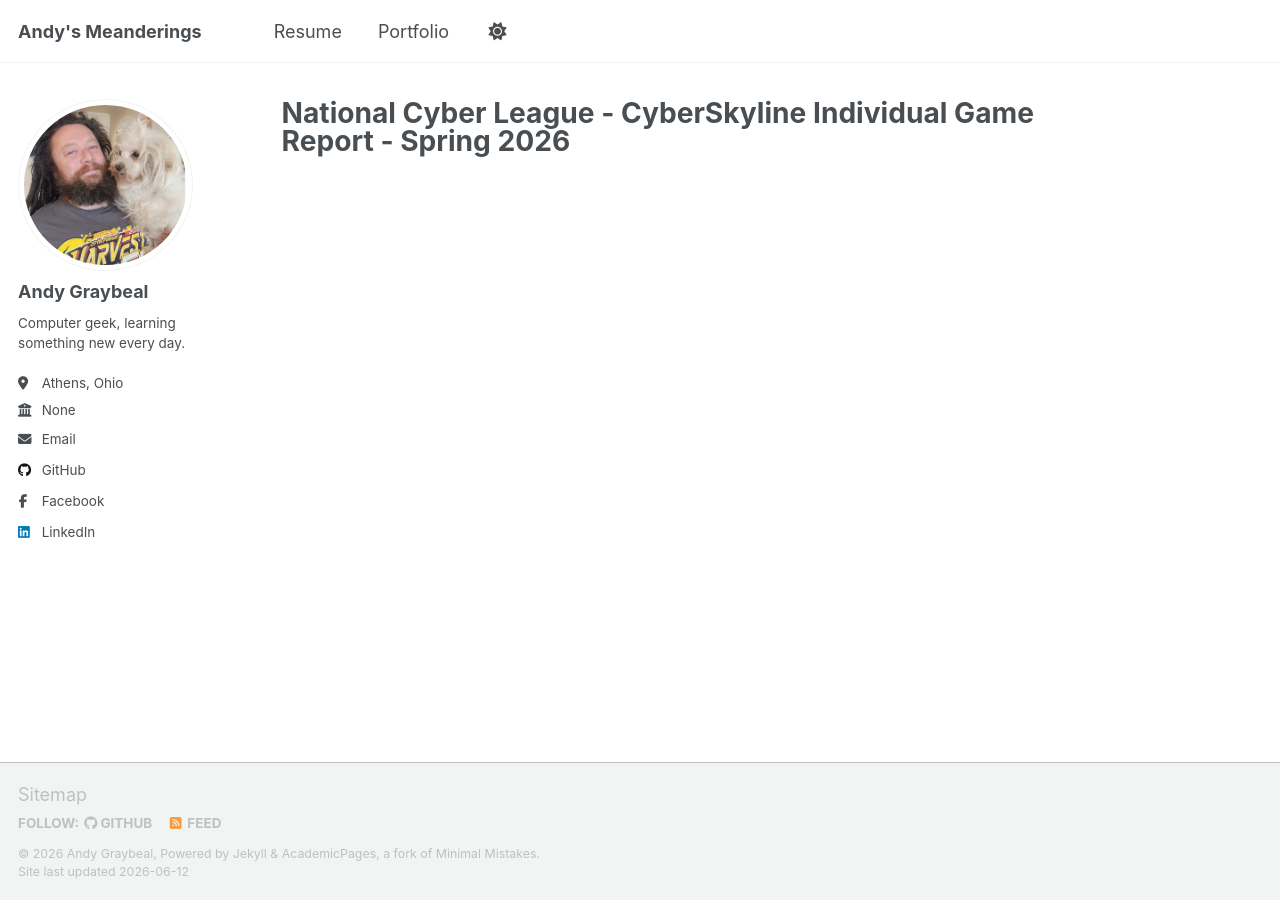
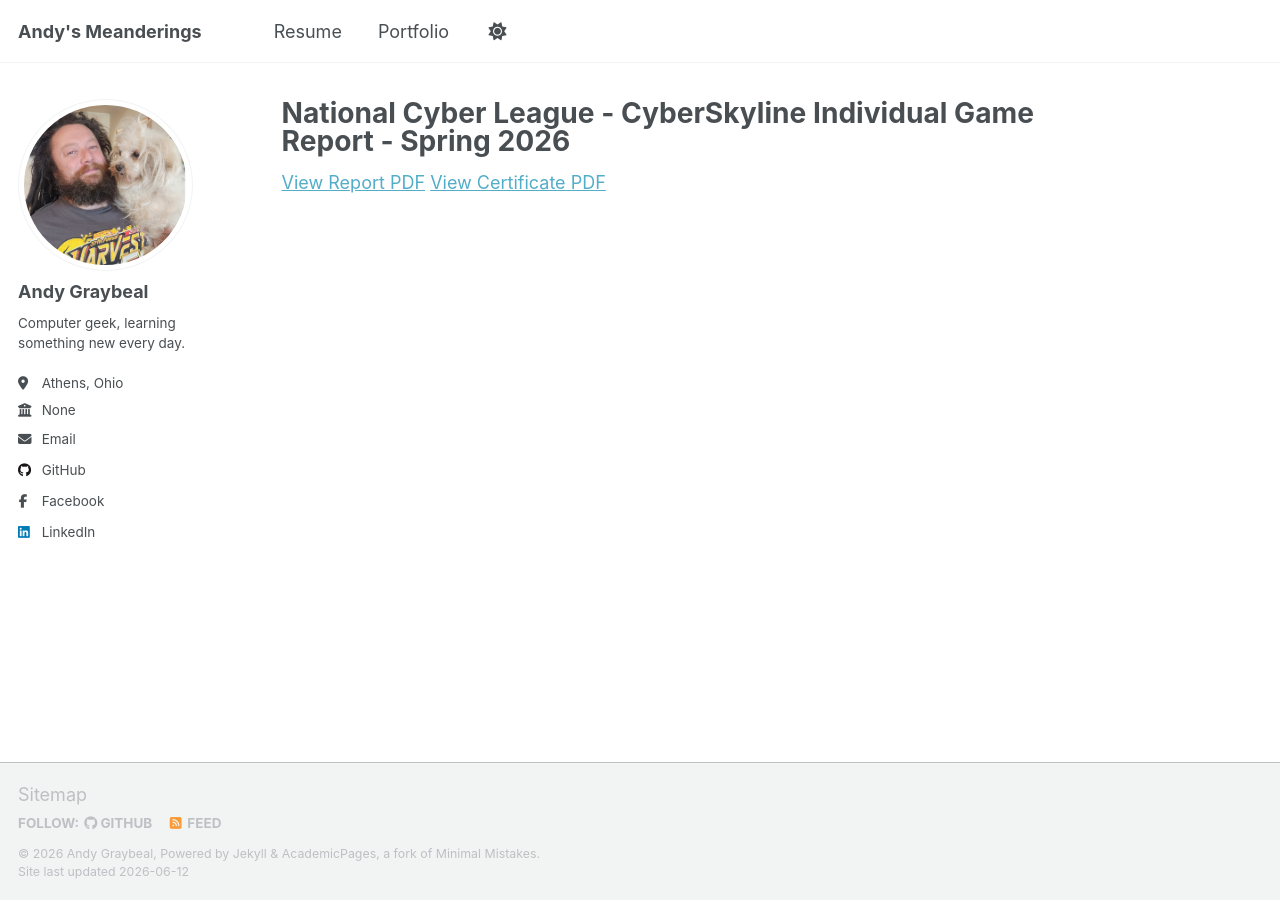
Before and after one commit to andy-graybeal/andy-graybeal.github.io, a Jekyll site: the page built from nmp/NCL_CyberSkyline_Report_Spring_2026.md, in a window 1280 px wide. Built offline with Jekyll 4.4.1, drawn with Linux system fonts in a browser that asks for light colours; a script that is not in the unit is left out.

Commit message:
Update NCL_CyberSkyline_Report_Spring_2026.md

```diff
--- a/nmp/NCL_CyberSkyline_Report_Spring_2026.md
+++ b/nmp/NCL_CyberSkyline_Report_Spring_2026.md
@@ -6,3 +6,5 @@ redirect_from:
   - "/nmp/"
   - "/nmp.html"
 ---
+[View Report PDF](/files/NCL_CyberSkyline_Reports/Spring_2026/Andy_Graybeal-Cyber_Skyline_Report.pdf)
+[View Certificate PDF](/files/NCL_CyberSkyline_Reports/Spring_2026/Andy_Graybeal-Cyber_Skyline_Certificate.pdf)
```
